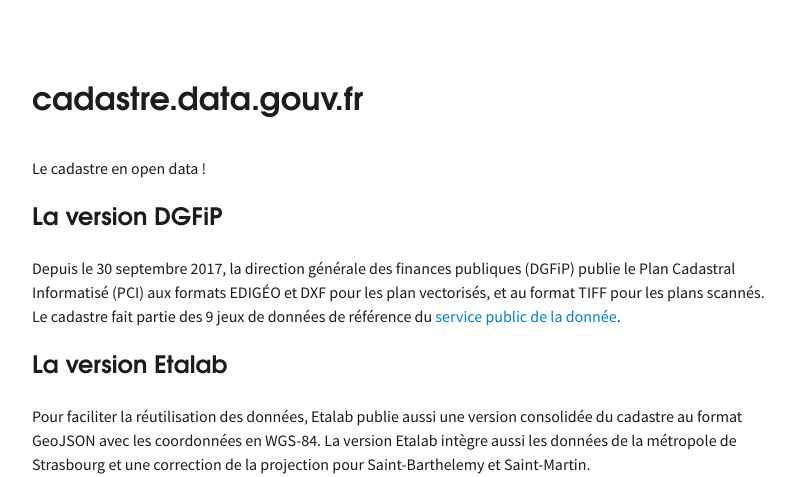
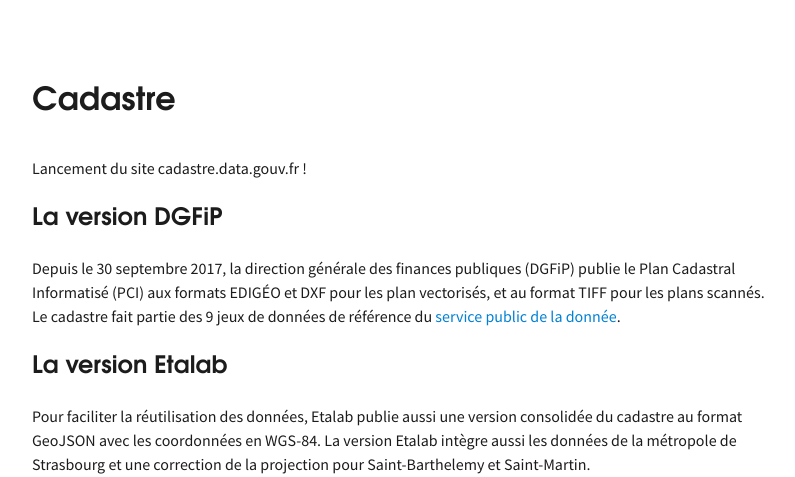
Before and after one commit to etalab/calendrier-lavent, a Jekyll site: the page built from _posts/2017-12-22-cadastre.md, in a window 1280 px wide and 900 px high, cut to the strip 423-900 px from the top of the window. Shown: the whole strip, without its empty margins (238-1033 px from the left). Built offline with Jekyll 4.4.1, drawn with Linux system fonts in a browser that asks for light colours; our own code applies the rules of GitHub Pages for plain Markdown files; comment, search, counter and statistics services are not loaded.

Commit message:
mise à jour du titre

```diff
--- a/_posts/2017-12-22-cadastre.md
+++ b/_posts/2017-12-22-cadastre.md
@@ -1,12 +1,12 @@
 ---
-title: cadastre.data.gouv.fr
+title: Cadastre
 contribution:
   type: dataset
   publisher: Etalab
   url: https://www.data.gouv.fr/fr/datasets/cadastre/
 ---
 
-Le cadastre en open data !
+Lancement du site cadastre.data.gouv.fr !
 
 <!--more-->
 
```
